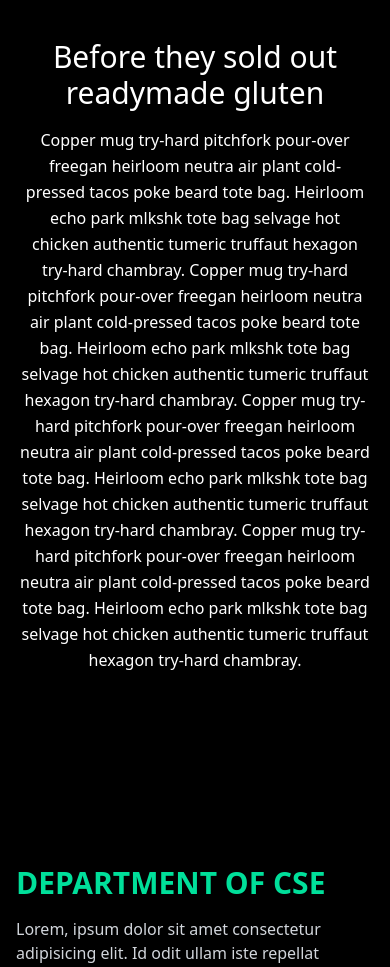
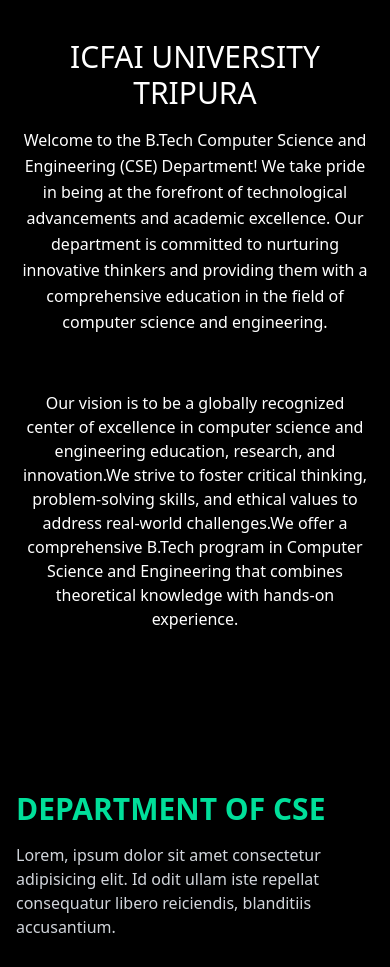
Before and after one commit to Ranadip213/cse_department_site, a Django app: page / in a window 390 px wide. Shown: the part 1160-2127 px from the top of the page. Run offline with Django 4.2, Linux system fonts and the light colour scheme; some libraries are stand-ins or nearby versions.

Commit message:
new code

```diff
--- a/cse_department_site/templates/components/hero_section.html
+++ b/cse_department_site/templates/components/hero_section.html
@@ -16,7 +16,7 @@
         <span class="typed-text md:text-5xl sm:text-4xl text-xl font-bold md:pl-4 pl-2" id="typed"></span>
       </div>
       <p class="md:text-2xl text-xl font-bold text-gray-500">Join the Department of CSE and explore the world of data science, machine learning, and artificial intelligence.</p>
-      <button class="bg-[#00df9a] w-[200px] rounded-md font-medium my-6 mx-auto py-3 text-black">About Us</button>
+      <button class="bg-[#00df9a] w-[200px] rounded-md font-medium my-6 mx-auto py-3 text-black"><a href="#aboutus">About Us</a></button>
     </div>
   </div>
 </section>
--- a/cse_department_site/templates/screens/about.html
+++ b/cse_department_site/templates/screens/about.html
@@ -1,21 +1,17 @@
-{% extends 'base.html' %}
+
 {% load static %}
-
-<section class="text-gray-600 body-font">
-    <div class="container mx-auto flex px-5 py-24 md:flex-row flex-col items-center">
-      <div class="lg:flex-grow md:w-1/2 lg:pr-24 md:pr-16 flex flex-col md:items-start md:text-left mb-16 md:mb-0 items-center text-center">
-        <h1 class="title-font sm:text-4xl text-3xl mb-4 font-medium text-gray-900">BTECH UNIVERSITY TRIPURA</h1>
-          <br class="hidden lg:inline-block">
-          <h2>ABOUT US</h2>
-
-        <p class="mb-8 leading-relaxed">Welcome to the B.Tech Computer Science and Engineering (CSE) Department! We take pride in being at the forefront of technological advancements and academic excellence. Our department is committed to nurturing innovative thinkers and providing them with a comprehensive education in the field of computer science and engineering.</p>
+<section class="bg-black text-white body-font" id="aboutus">
+  <div class="container mx-auto flex px-5 py-24 md:flex-row flex-col items-center">
+    <div class="lg:max-w-lg lg:w-full md:w-1/2 w-5/6 mb-10 md:mb-0">
+      <img class="object-cover object-center rounded-lg" alt="hero" src="https://www.icfai.org/assets/imgs/campus-building/iu-tripura-bg.jpg">
+    </div>
+    <div class="lg:flex-grow md:w-1/2 lg:pl-24 md:pl-16 flex flex-col md:items-start md:text-left items-center text-center">
+      <h1 class="title-font sm:text-4xl text-3xl mb-4 font-medium">ICFAI UNIVERSITY
+        <br class="hidden lg:inline-block">TRIPURA
+      </h1>
+      <p class="mb-8 leading-relaxed">Welcome to the B.Tech Computer Science and Engineering (CSE) Department! We take pride in being at the forefront of technological advancements and academic excellence. Our department is committed to nurturing innovative thinkers and providing them with a comprehensive education in the field of computer science and engineering.</p>
       <br>
       Our vision is to be a globally recognized center of excellence in computer science and engineering education, research, and innovation.We strive to foster critical thinking, problem-solving skills, and ethical values to address real-world challenges.We offer a comprehensive B.Tech program in Computer Science and Engineering that combines theoretical knowledge with hands-on experience.
-      <br>
-      We warmly welcome you to the B.Tech CSE Department, where we strive to create a dynamic learning environment that prepares students for the challenges and opportunities of the digital era. Join us as we embark on an exciting journey of knowledge, innovation, and personal growth in the field of computer science and engineering.
     </div>
-      <div class="lg:max-w-lg lg:w-full md:w-1/2 w-5/6">
-        <img class="object-cover object-center rounded" alt="hero" src="https://www.icfai.org/assets/imgs/campus-building/iu-tripura-bg.jpg">
-      </div>
-    </div>
-  </section>
+  </div>
+</section>
--- a/cse_department_site/templates/screens/home.html
+++ b/cse_department_site/templates/screens/home.html
@@ -4,26 +4,10 @@
 
 {% include 'components/hero_section.html' %}
 
-<!-- {% include 'components/notice_and_events.html' %} -->
-
-<section class="bg-black text-white body-font">
-    <div class="container mx-auto flex px-5 py-24 md:flex-row flex-col items-center">
-      <div class="lg:max-w-lg lg:w-full md:w-1/2 w-5/6 mb-10 md:mb-0">
-        <img class="object-cover object-center rounded-lg" alt="hero" src="https://upload.wikimedia.org/wikipedia/en/e/e5/The_ICFAI_University%2C_Tripura_building.jpg">
-      </div>
-      <div class="lg:flex-grow md:w-1/2 lg:pl-24 md:pl-16 flex flex-col md:items-start md:text-left items-center text-center">
-        <h1 class="title-font sm:text-4xl text-3xl mb-4 font-medium">Before they sold out
-          <br class="hidden lg:inline-block">readymade gluten
-        </h1>
-        <p class="mb-8 leading-relaxed">Copper mug try-hard pitchfork pour-over freegan heirloom neutra air plant cold-pressed tacos poke beard tote bag. Heirloom echo park mlkshk tote bag selvage hot chicken authentic tumeric truffaut hexagon try-hard chambray.
-            Copper mug try-hard pitchfork pour-over freegan heirloom neutra air plant cold-pressed tacos poke beard tote bag. Heirloom echo park mlkshk tote bag selvage hot chicken authentic tumeric truffaut hexagon try-hard chambray.
-            Copper mug try-hard pitchfork pour-over freegan heirloom neutra air plant cold-pressed tacos poke beard tote bag. Heirloom echo park mlkshk tote bag selvage hot chicken authentic tumeric truffaut hexagon try-hard chambray.
-            Copper mug try-hard pitchfork pour-over freegan heirloom neutra air plant cold-pressed tacos poke beard tote bag. Heirloom echo park mlkshk tote bag selvage hot chicken authentic tumeric truffaut hexagon try-hard chambray.
-        </p>
-      </div>
-    </div>
-  </section>
+<!-- {% include 'components/notice_and_events.html' %}
 
 
+   -->
+   {% include 'screens/about.html' %}
 
 {% endblock content %}
--- a/cse_department_site/theme/static/css/dist/styles.css
+++ b/cse_department_site/theme/static/css/dist/styles.css
@@ -813,6 +813,10 @@
   margin-bottom: 1rem;
 }
 
+.mb-16 {
+  margin-bottom: 4rem;
+}
+
 .block {
   display: block;
 }
@@ -951,6 +955,10 @@
 
 .rounded-lg {
   border-radius: 0.5rem;
+}
+
+.rounded {
+  border-radius: 0.25rem;
 }
 
 .rounded-t {
@@ -1253,6 +1261,16 @@
 .text-blue-400 {
   --tw-text-opacity: 1;
   color: rgb(96 165 250 / var(--tw-text-opacity));
+}
+
+.text-gray-600 {
+  --tw-text-opacity: 1;
+  color: rgb(75 85 99 / var(--tw-text-opacity));
+}
+
+.text-gray-900 {
+  --tw-text-opacity: 1;
+  color: rgb(17 24 39 / var(--tw-text-opacity));
 }
 
 .shadow {
@@ -1416,6 +1434,10 @@
     padding-left: 4rem;
   }
 
+  .md\:pr-16 {
+    padding-right: 4rem;
+  }
+
   .md\:text-left {
     text-align: left;
   }
@@ -1469,6 +1491,10 @@
     padding-left: 6rem;
   }
 
+  .lg\:pr-24 {
+    padding-right: 6rem;
+  }
+
   .lg\:text-4xl {
     font-size: 2.25rem;
     line-height: 2.5rem;
```
